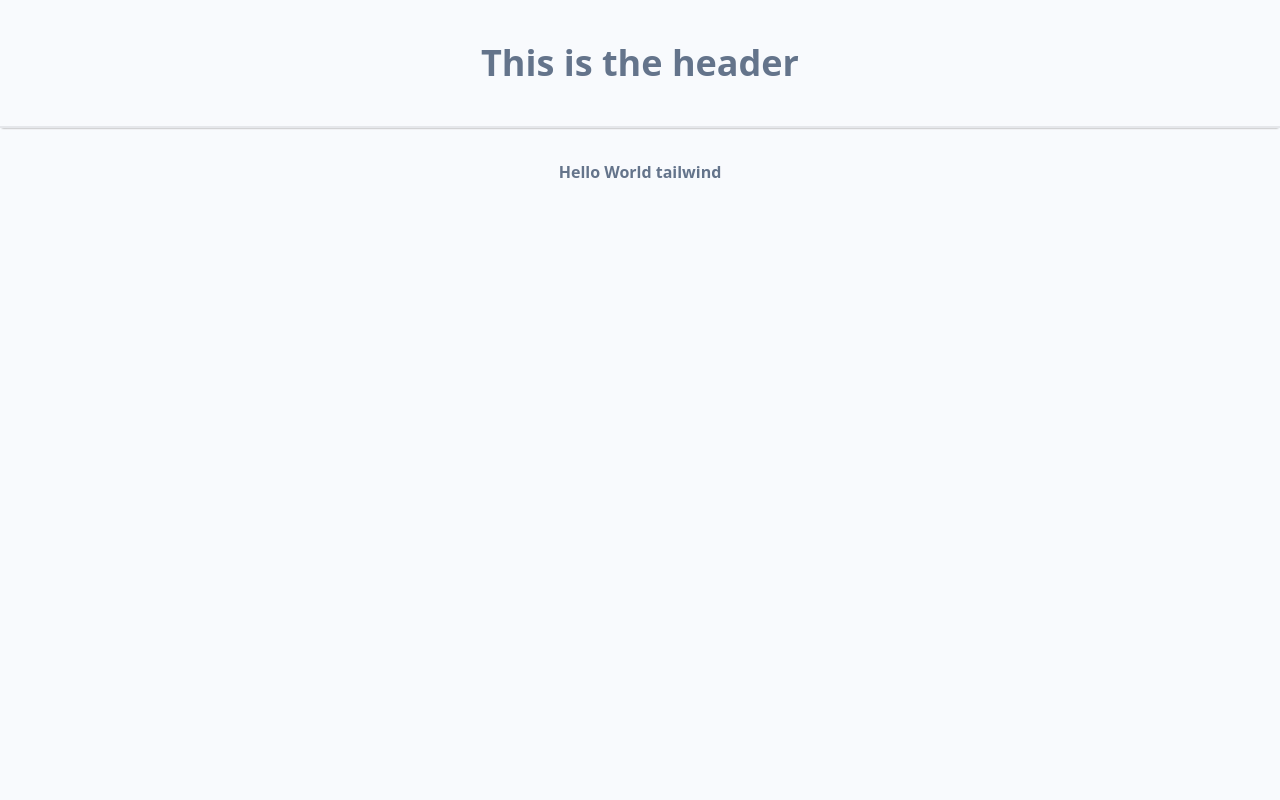
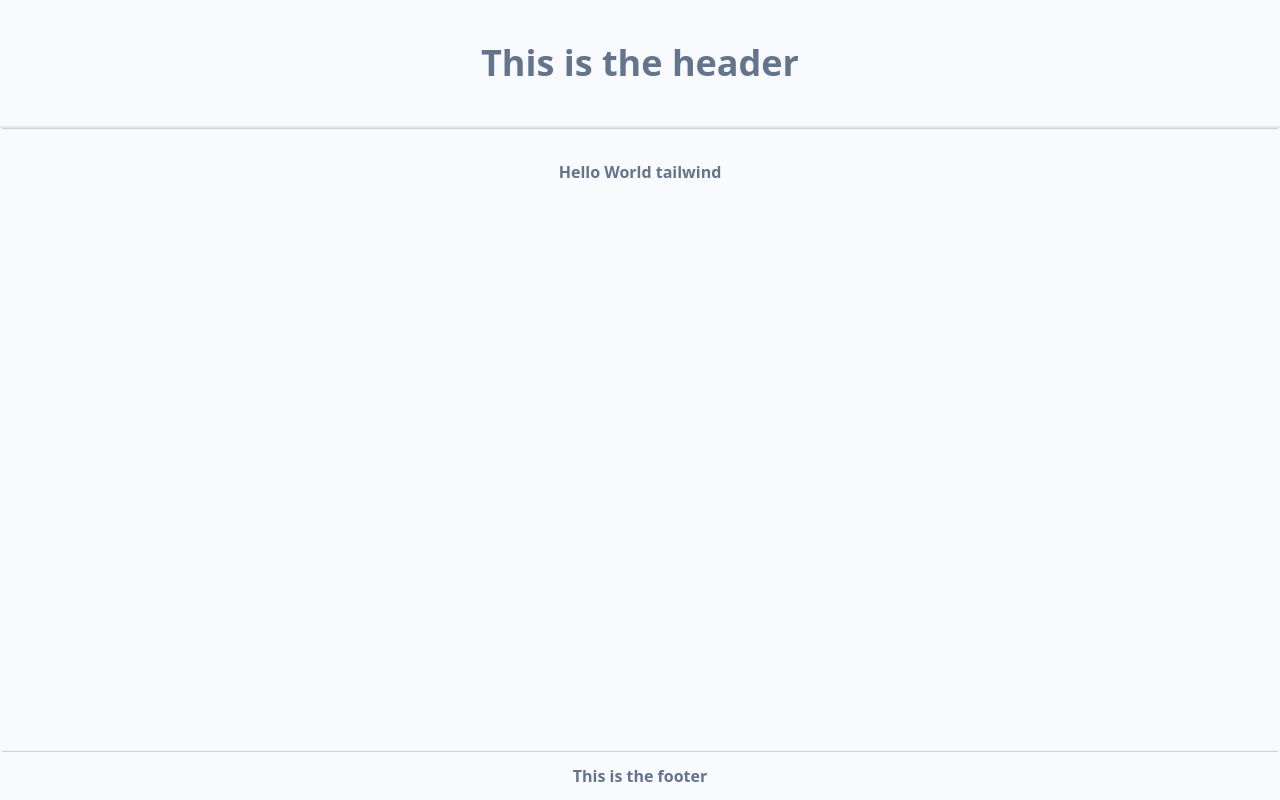
Before and after one commit to SemmelKorb/snowtes, a Vue app in the folder Snowtes/: page / in a window 1280 px wide. Built offline with nearby package versions, Linux system fonts and the light colour scheme; the HTML template or start-up script is replaced by a standard one.

Commit message:
work on footer

```diff
--- a/Snowtes/src/App.vue
+++ b/Snowtes/src/App.vue
@@ -1,8 +1,10 @@
 <script setup lang="ts">
   import Header from '@/components/Header.vue';
+  import Footer from '@/components/Footer.vue'
 </script>
 
 <template>
   <Header/>
   <RouterView/>
+  <Footer/>
 </template>
--- a/Snowtes/src/assets/content/header.css
+++ b/Snowtes/src/assets/content.css
@@ -12,3 +12,17 @@
     border-bottom-width: 2px;
     box-shadow: 0 2px 2px -2px grey;
 }
+
+.footer {
+    width: 100%;
+    height: 3rem;
+    position: absolute;
+    bottom: 0;
+    padding-left: 0.5rem;
+    padding-right: 0.5rem;
+    display: flex;
+    align-items: center;
+    justify-content: center;
+    border-top: 2px;
+    box-shadow:  0 -2px 2px -2px grey;
+}
--- a/Snowtes/src/assets/main.css
+++ b/Snowtes/src/assets/main.css
@@ -1,5 +1,5 @@
 @import 'base.css';
-@import 'content/header.css';
+@import 'content.css';
 
 @tailwind base;
 @tailwind components;
--- /dev/null
+++ b/Snowtes/src/components/Footer.vue
@@ -0,0 +1,5 @@
+<template>
+    <footer class="footer">
+        This is the footer
+    </footer>
+</template>
--- a/Snowtes/src/components/Header.vue
+++ b/Snowtes/src/components/Header.vue
@@ -1,5 +1,5 @@
 <template>
-    <nav class="header">
+    <header class="header">
         This is the header
-    </nav>
+    </header>
 </template>
```
